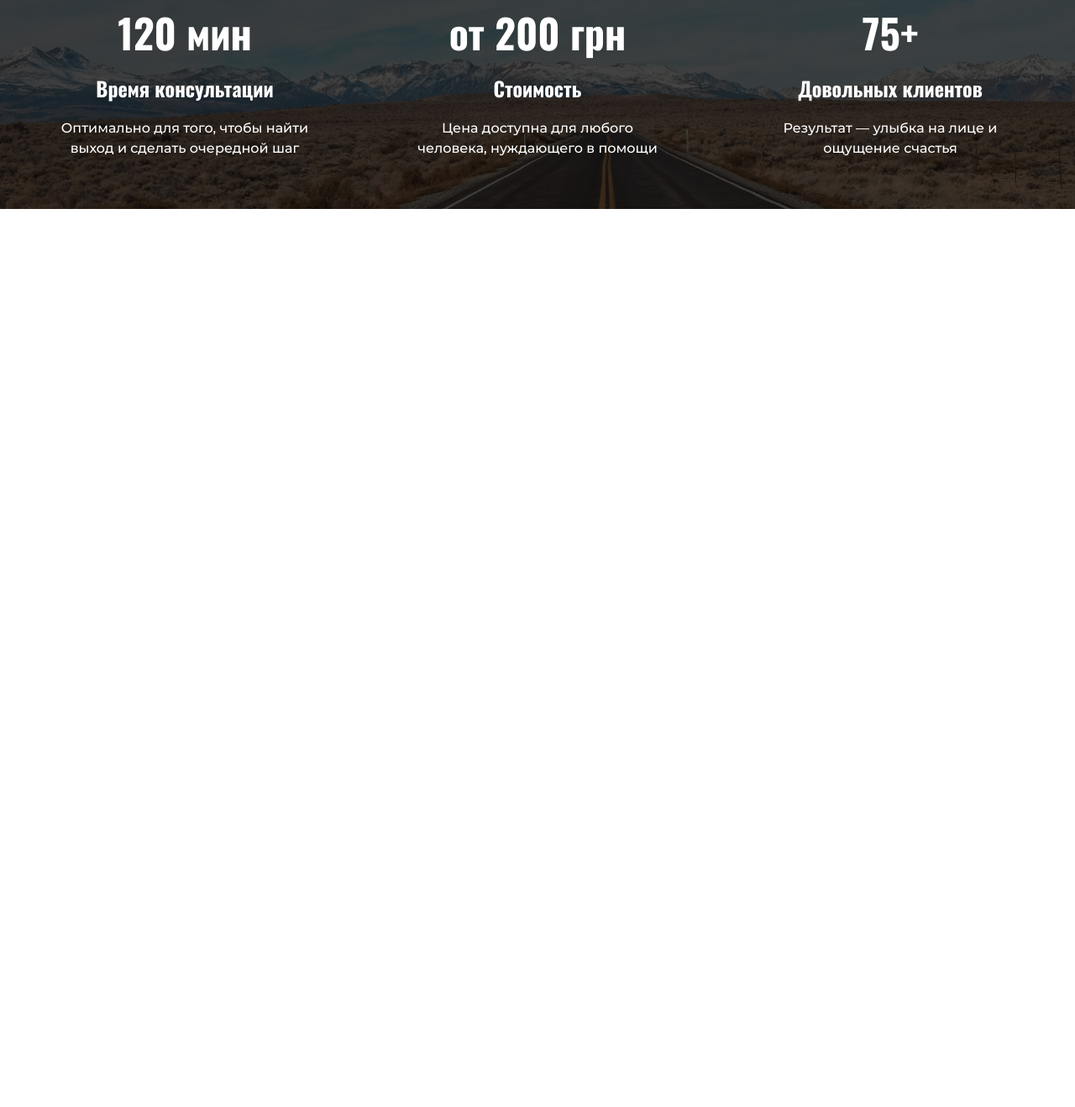
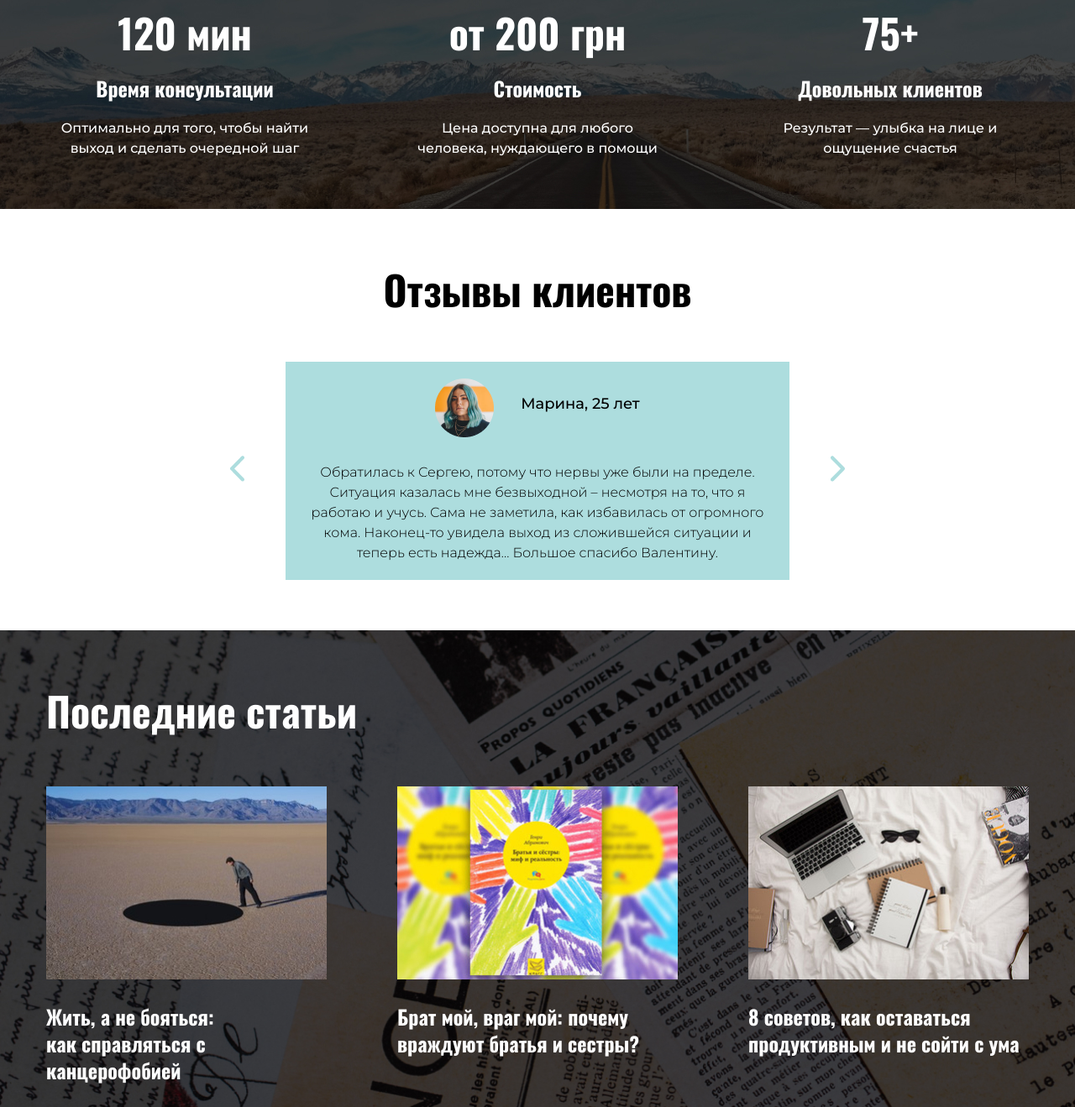
Before and after one commit to IraRadchenko/Less13, a plain HTML site: page index.html in a window 1280 px wide. Shown: the part 2177-3496 px from the top of the page at 84% size. Before the commit the page ends 2426 px from the top, so only its background shows below. Drawn offline with Linux system fonts and the light colour scheme; a web font is replaced by a local one.

Commit message:
added section data and file data.scss

```diff
--- a/index.html
+++ b/index.html
@@ -1,5 +1,5 @@
 <!doctype html>
-<html lang="en">
+<html lang="ru">
 <head>
     <meta charset="UTF-8">
     <meta name="viewport"
@@ -52,7 +52,6 @@
                 УЗНАТЬ БОЛЬШЕ
             </button>
         </section>
-
         <section class="repair center">
             <div class="repair__card">
                 <svg class="repair__card__img">
@@ -93,7 +92,6 @@
             </div>
 
         </section>
-
         <section class="about center">
            <div class="about__desk">
                <h2 class="about__desk__title">
@@ -187,6 +185,64 @@
             </article>
 
         </section>
+        <section class="response center">
+            <h2 class="response__title">
+                Отзывы клиентов
+            </h2>
+            <div class="response__body">
+                <button class="response__btn">
+                    <img src="img/Vector-left.png" alt="left">
+                </button>
+                <div class="response__card">
+                    <div class="response__card__title">
+                        <img src="img/girl.png" alt="photo">
+                        <p>
+                            Марина, 25 лет
+                        </p>
+                    </div>
+                    <p class="response__card__desk">
+                        Обратилась к Сергею, потому что нервы
+                        уже были на пределе. Ситуация казалась
+                        мне безвыходной – несмотря на то, что
+                        я работаю и учусь. Сама не заметила,
+                        как избавилась от огромного кома.
+                        Наконец-то увидела выход из сложившейся
+                        ситуации и теперь есть надежда...
+                        Большое спасибо Валентину.
+                    </p>
+                </div>
+                <button class="response__btn">
+                    <img src="img/Vector-right.png" alt="right">
+                </button>
+            </div>
+        </section>
+        <section class="data center">
+            <h2 class="data__title">
+                Последние статьи
+            </h2>
+            <div class="data__body">
+                <article class="data__body__card">
+                    <img src="img/news-1.jpg" alt="news-1">
+                    <h3 class="data__card__title">
+                        Жить, а не бояться: <br>
+                        как справляться с канцерофобией
+                    </h3>
+                </article>
+                <article class="data__body__card">
+                    <img src="img/news-2.jpg" alt="news-2">
+                    <h3 class="data__card__title">
+                        Брат мой, враг мой: почему враждуют братья и сестры?
+                    </h3>
+                </article>
+                <article class="data__body__card">
+                    <img src="img/news-3.jpg" alt="news-3">
+                    <h3 class="data__card__title">
+                        8 советов, как оставаться продуктивным и не сойти с ума
+                    </h3>
+                </article>
+            </div>
+
+        </section>
     </main>
 </body>
 
--- /dev/null
+++ b/sass/section/_data.scss
@@ -0,0 +1,29 @@
+.data {
+  background-image: url("../../img/counter-bg-1.jpg") ;
+  background-repeat: no-repeat;
+  background-size: cover;
+  padding-top: 60px;
+  padding-bottom: 28px;
+  color: #ffffff;
+   &__title{
+     font-weight: 700;
+     font-size: 48px;
+     line-height: 72px;
+     margin: 0;
+   }
+  &__body{
+    display: flex;
+    justify-content: space-between;
+    gap: 84px;
+    max-width: 334px;
+
+    margin-top: 54px;
+      }
+}
+.data__card__title {
+  font-weight: 700;
+  font-size: 24px;
+  line-height: 32px;
+  margin-top: 24px;
+  margin-bottom: 0;
+}
--- /dev/null
+++ b/sass/section/_response.scss
@@ -0,0 +1,49 @@
+.response{
+  padding-top: 60px;
+  padding-bottom: 60px;
+  &__title{
+    text-align: center;
+    font-weight: 700;
+    font-size: 48px;
+    line-height: 72px;
+    margin: 0;
+  }
+  &__body{
+    display: flex;
+    justify-content: center;
+    margin-top: 50px;
+  }
+  &__btn{
+    background-color: transparent;
+    border: transparent;
+    cursor: pointer;
+  }
+
+}
+
+.response__card{
+  box-sizing: border-box;
+  max-width: 600px;
+  background-color: var(--card-bg-color);
+  margin: 0 43px;
+  text-align: center;
+  padding: 20px 25px;
+
+  &__title{
+    display: flex;
+    justify-content: center;
+    align-content: center;
+    gap: 32px;
+    font-weight: 500;
+    font-size: 18px;
+    line-height: 24px;
+    margin-bottom: 30px;
+
+  }
+  &__desk{
+    font-weight: 300;
+    font-size: 16px;
+    line-height: 24px;
+    margin: 0;
+  }
+}
--- a/sass/style.scss
+++ b/sass/style.scss
@@ -8,4 +8,6 @@
         "section/repair",
         "section/about",
         "section/form",
-        "section/indicator";
+        "section/indicator",
+        "section/response",
+        "section/data";
```
Also changed, not shown: css/style.css, img/Vector-left.png (added), img/Vector-right.png (added), img/counter-bg-1.jpg (renamed from img/counter bg (1).jpg), 1 other file.
